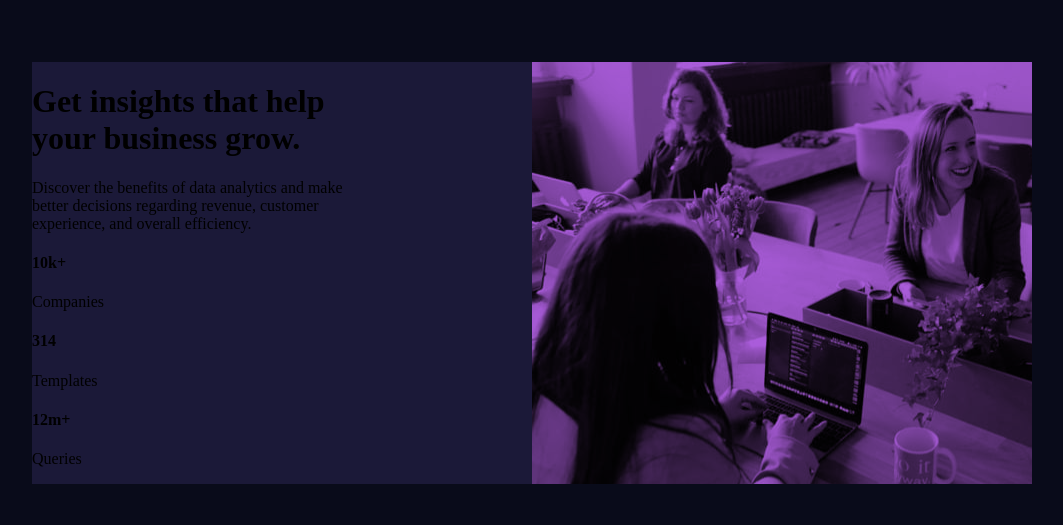
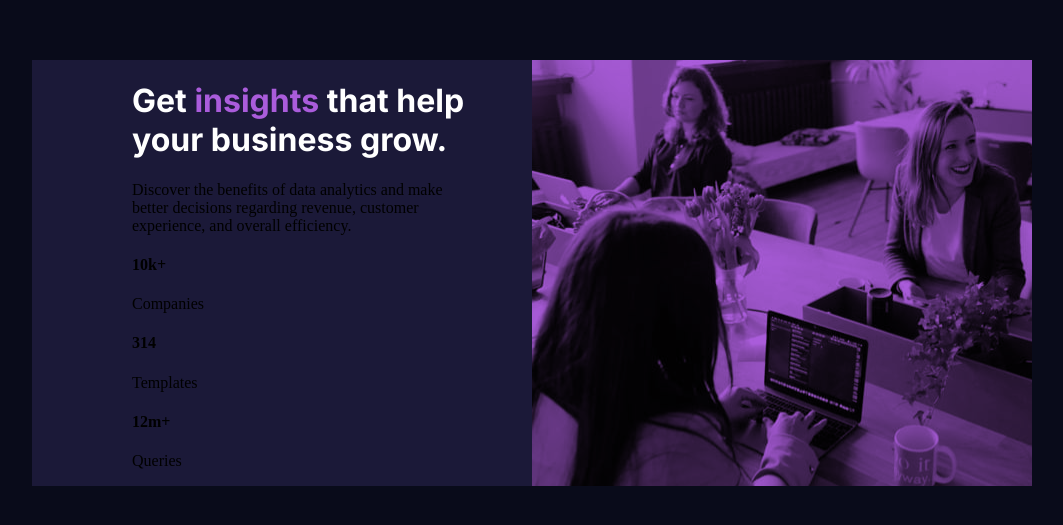
Before and after one commit to Shuayb-Dev/Stat-Preview-Page, a plain HTML site: page index.html in a window 1280 px wide. Shown: the part 135-660 px from the top of the page, without its empty margins (108-1171 px from the left). Drawn offline with Linux system fonts and the light colour scheme.

Commit message:
Working on Desktop Component

```diff
--- a/index.html
+++ b/index.html
@@ -5,13 +5,25 @@
     <meta name="viewport" content="width=device-width, initial-scale=1.0" />
     <title>Stat Preview Page</title>
     <link rel="stylesheet" href="style.css" />
+    <link rel="preconnect" href="https://fonts.googleapis.com" />
+    <link rel="preconnect" href="https://fonts.gstatic.com" crossorigin />
+    <link
+      href="https://fonts.googleapis.com/css2?family=Big+Shoulders+Display:wght@100..900&family=Hanken+Grotesk:ital,wght@0,100..900;1,100..900&family=Inter:wght@100..900&family=Karla:ital,wght@0,200..800;1,200..800&family=Lexend+Deca:wght@100..900&display=swap"
+      rel="stylesheet"
+    />
+    <link rel="preconnect" href="https://fonts.googleapis.com" />
+    <link rel="preconnect" href="https://fonts.gstatic.com" crossorigin />
+    <link
+      href="https://fonts.googleapis.com/css2?family=Big+Shoulders+Display:wght@100..900&family=Hanken+Grotesk:ital,wght@0,100..900;1,100..900&family=Inter:wght@100..900&family=Karla:ital,wght@0,200..800;1,200..800&family=Lexend+Deca:wght@100..900&display=swap"
+      rel="stylesheet"
+    />
   </head>
   <body>
     <main>
       <div class="informationContainer">
         <div class="mainInformation">
           <h1>
-            Get insights that help
+            Get <span>insights</span> that help
             <br />
             your business grow.
           </h1>
--- a/style.css
+++ b/style.css
@@ -17,6 +17,17 @@ body {
 
 .mainInformation {
   width: 50%;
+  position: relative;
+  left: 100px;
+}
+
+.mainInformation h1 {
+  font-family: "Inter", sans-serif;
+  color: white;
+}
+
+.mainInformation span {
+  color: hsl(277, 64%, 61%);
 }
 
 .imageContainer {
```
